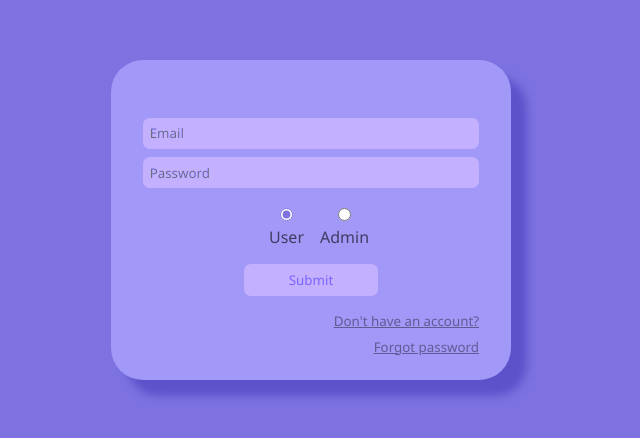
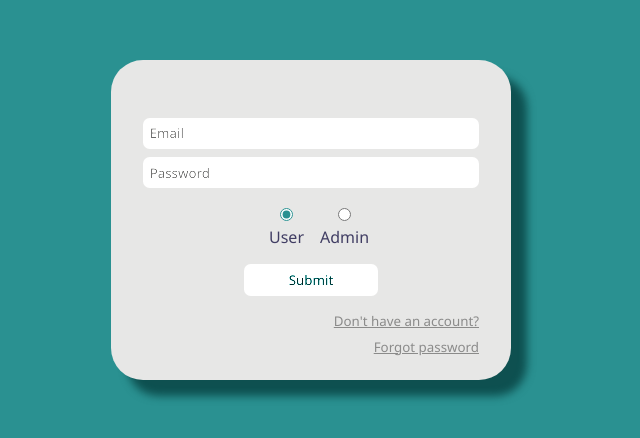
Before and after one commit to nillnought/COMP4537-TermProject, a website: page frontend/register.html in a window 1280 px wide. Shown: the part 180-618 px from the top of the page, without its empty margins (329-969 px from the left). Drawn offline with Linux system fonts and the light colour scheme.

Commit message:
Change page color palatte

```diff
--- a/frontend/styles/general.css
+++ b/frontend/styles/general.css
@@ -12,11 +12,11 @@
 
     :root {
         /* colors */
-        --main-color: #7d72e0;
-        --secondary-color: #5e52ca;
-        --accent-color: #a198f7;
-        --accent-text: #ffffff;
-        --dark-text: #403d63;
+        --main-color: #2a9191;
+        --secondary-color: #0e5050;
+        --accent-color: #e7e7e6;
+        --accent-text: #ebc107;
+        --dark-text: #33322b;
 
         /* sizes */
         --button-txt: 1rem;
--- a/frontend/styles/register.css
+++ b/frontend/styles/register.css
@@ -56,7 +56,7 @@
     border-radius: 0.5em;
     background-color: var(--accent-color);
     filter: contrast(2);
-    color: var(--main-color);
+    color: var(--secondary-color);
     cursor: pointer;
 }
 #submit-btn:hover{
```
